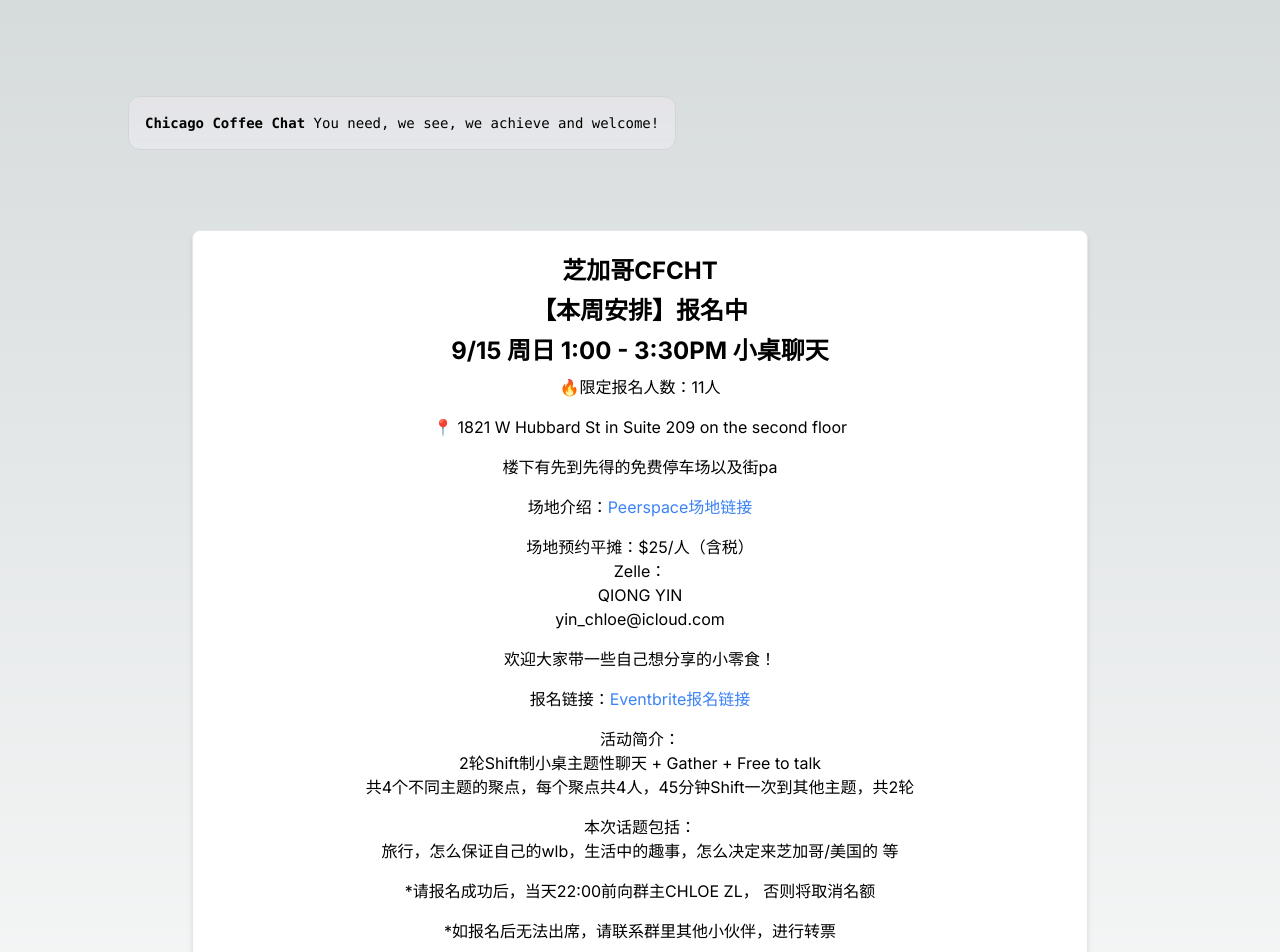
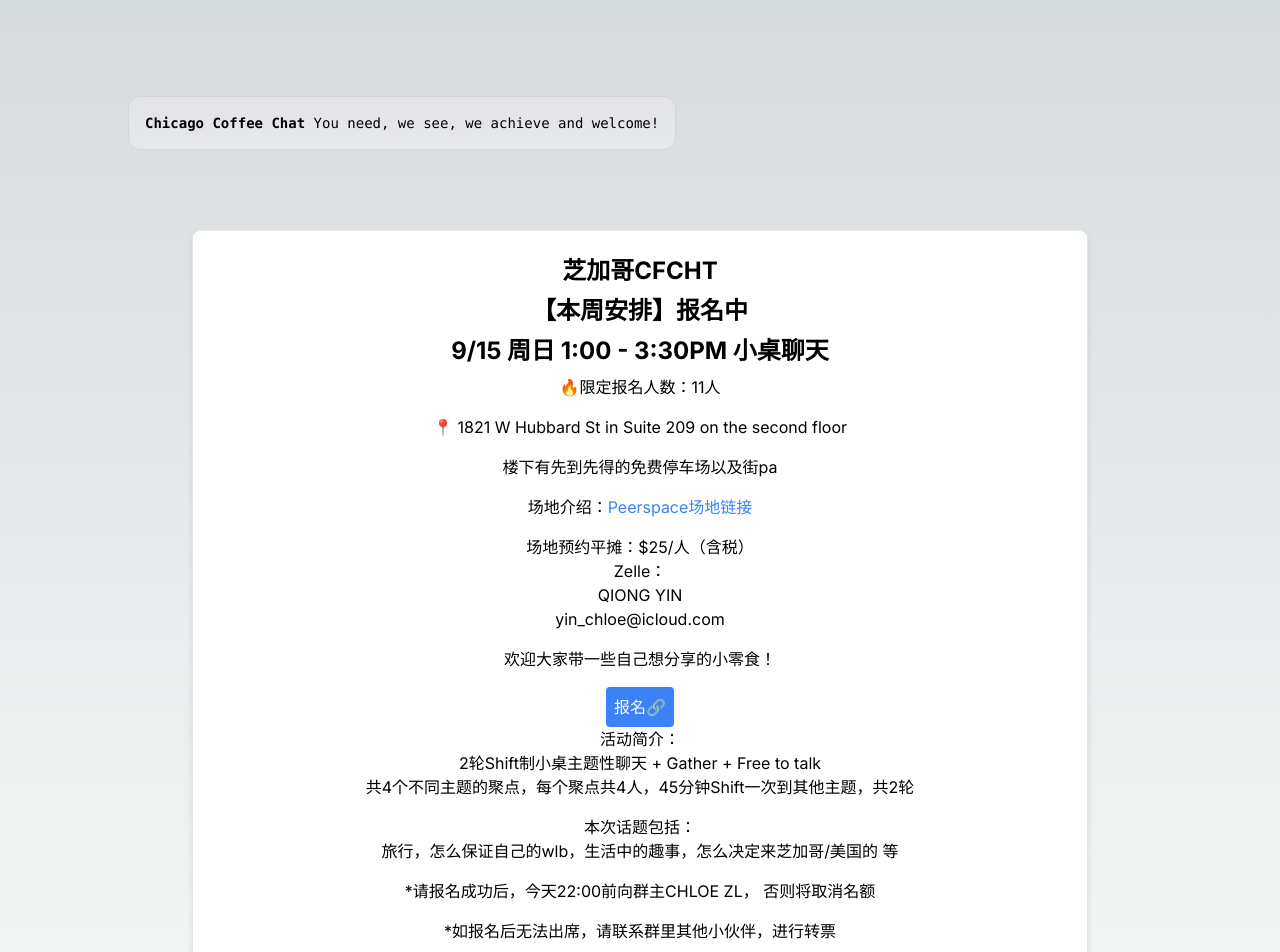
Before and after one commit to Brack-Wang/nextjs, a Next.js app: page / in a window 1280 px wide. Shown: the top 952 px of the page. Built offline with nearby package versions, Linux system fonts and the light colour scheme.

Commit message:
Update page.tsx

```diff
--- a/app/page.tsx
+++ b/app/page.tsx
@@ -32,10 +32,10 @@ export default function Home() {
   <p className="mb-4">场地介绍：<a href="https://www.peerspace.com/pages/listings/61aa587fbdb172000d2e398e" target="_blank" className="text-blue-500 hover:underline">Peerspace场地链接</a></p>
   <p className="mb-4">场地预约平摊：$25/人（含税）<br />Zelle：<br />QIONG YIN<br />yin_chloe@icloud.com</p>
   <p className="mb-4">欢迎大家带一些自己想分享的小零食！</p>
-  <p className="mb-4">报名链接：<a href="https://www.eventbrite.co.nz/e/cfcht915-100-330pm-tickets-1014757706617?aff=oddtdtcreator" target="_blank" className="text-blue-500 hover:underline">Eventbrite报名链接</a></p>
+  <a href="https://www.eventbrite.co.nz/e/cfcht915-100-330pm-tickets-1014757706617?aff=oddtdtcreator" target="_blank" className="inline-block bg-blue-500 text-white p-2 rounded hover:bg-blue-700 transition duration-300 ease-in-out">报名🔗</a>
   <p className="mb-4">活动简介：<br />2轮Shift制小桌主题性聊天 + Gather + Free to talk<br />共4个不同主题的聚点，每个聚点共4人，45分钟Shift一次到其他主题，共2轮</p>
   <p className="mb-4">本次话题包括：<br />旅行，怎么保证自己的wlb，生活中的趣事，怎么决定来芝加哥/美国的 等</p>
-  <p className="mt-4">*请报名成功后，当天22:00前向群主CHLOE ZL， 否则将取消名额</p>
+  <p className="mt-4">*请报名成功后，今天22:00前向群主CHLOE ZL， 否则将取消名额</p>
   <p className="mt-4">*如报名后无法出席，请联系群里其他小伙伴，进行转票</p>
   <p className="mt-4 font-bold">那么各位，周日见！🌞</p>
   <p className="mt-4 font-bold">固定报名时间：每周三8PM</p>
```
